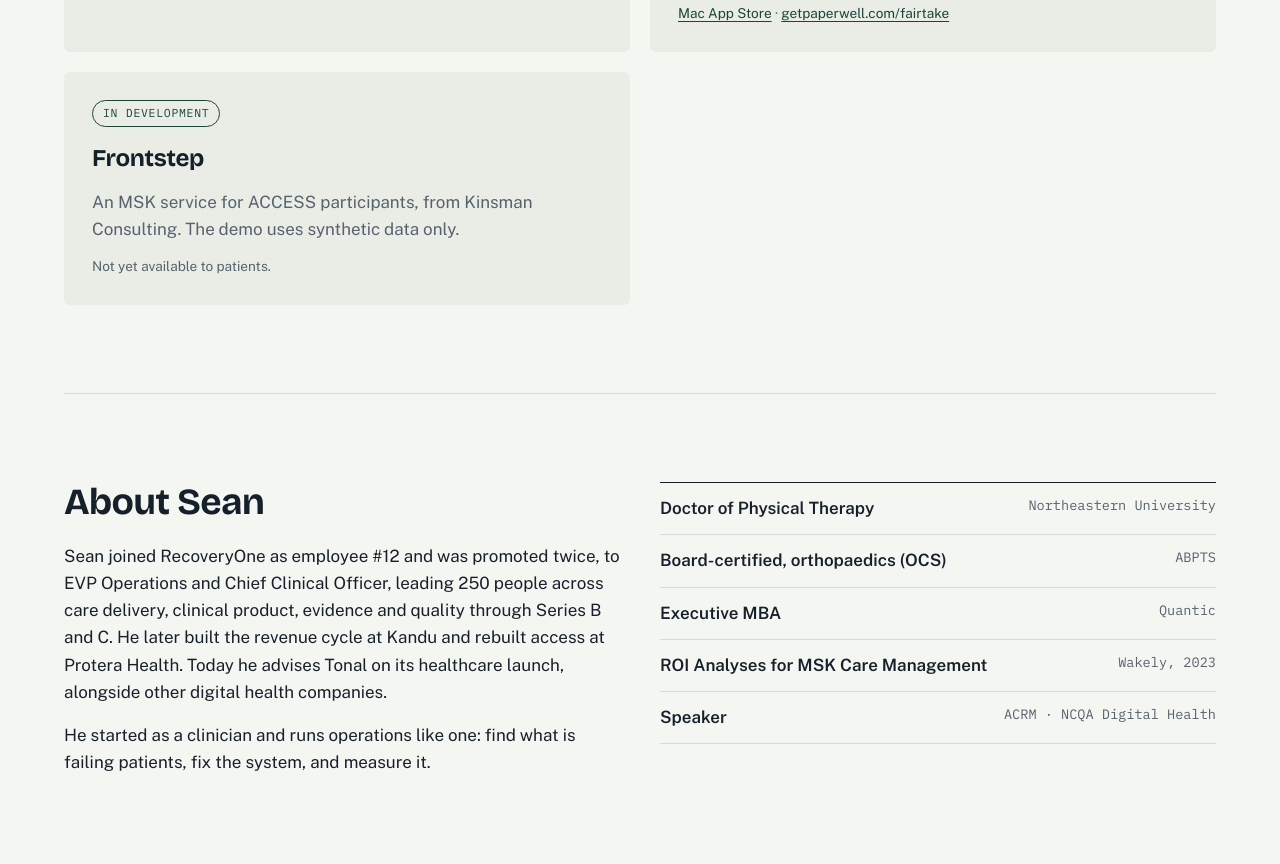
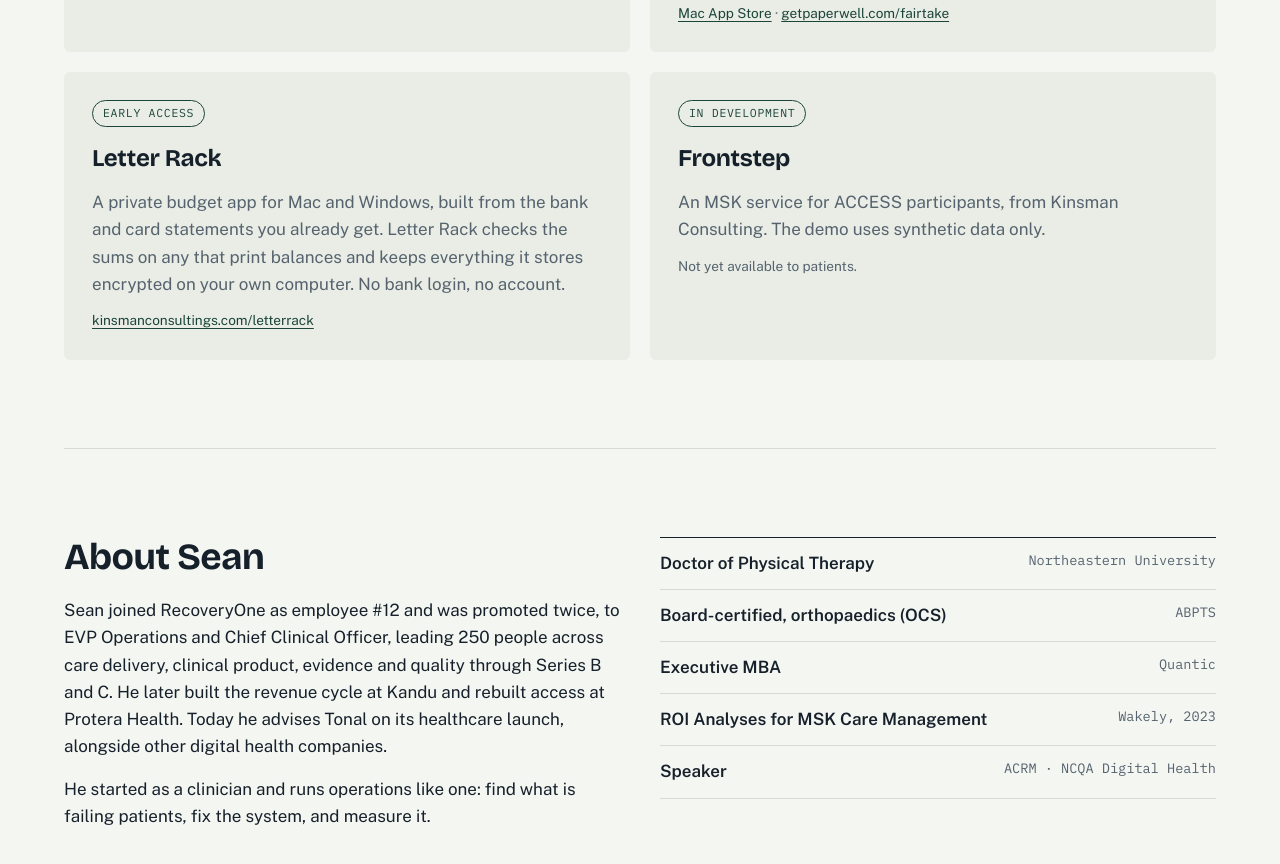
Before and after one commit to kinsmanrehab/kinsmanconsultings-site, a plain HTML site: page index.html in a window 1280 px wide. Shown: the part 2636-3500 px from the top of the page. Drawn offline with Linux system fonts and the light colour scheme.

Commit message:
Homepage: Letter Rack venture card (Early access). Sean's yes via Sage (A-1124-04 Sage); copy by Steve, reviewed by Rowan (A-1124-03)
Co-Authored-By: Claude Opus 5.5 <noreply@anthropic.com>
Claude-Session: https://claude.ai/code/session_01CeFM3J8DtwkpMRJDnZN4DS

```diff
--- a/index.html
+++ b/index.html
@@ -208,6 +208,12 @@ footer { padding-block: 32px 48px; display: flex; flex-wrap: wrap; gap: 8px 24px
         <p class="fine"><a href="https://apps.apple.com/us/app/fair-take-interview-debrief/id6821401711">Mac App Store</a> · <a href="https://getpaperwell.com/fairtake/">getpaperwell.com/fairtake</a></p>
       </article>
       <article class="venture">
+        <span class="status">Early access</span>
+        <h3>Letter Rack</h3>
+        <p>A private budget app for Mac and Windows, built from the bank and card statements you already get. Letter Rack checks the sums on any that print balances and keeps everything it stores encrypted on your own computer. No bank login, no account.</p>
+        <p class="fine"><a href="/letterrack/">kinsmanconsultings.com/letterrack</a></p>
+      </article>
+      <article class="venture">
         <span class="status">In development</span>
         <h3>Frontstep</h3>
         <p>An MSK service for ACCESS participants, from Kinsman Consulting. The demo uses synthetic data only.</p>
```
